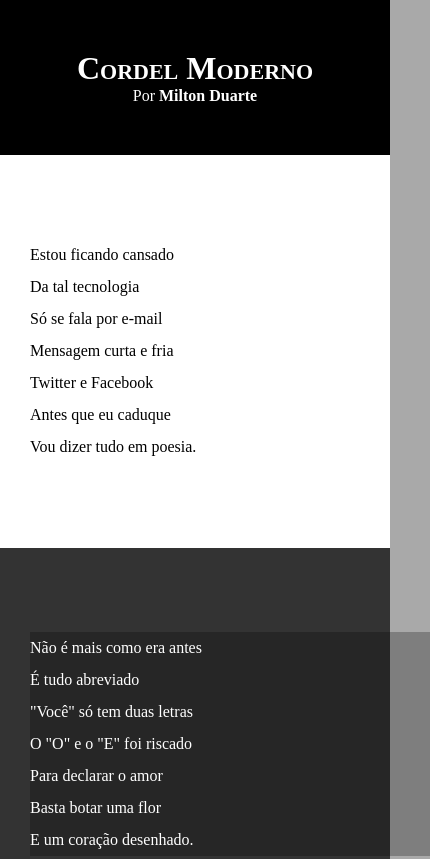
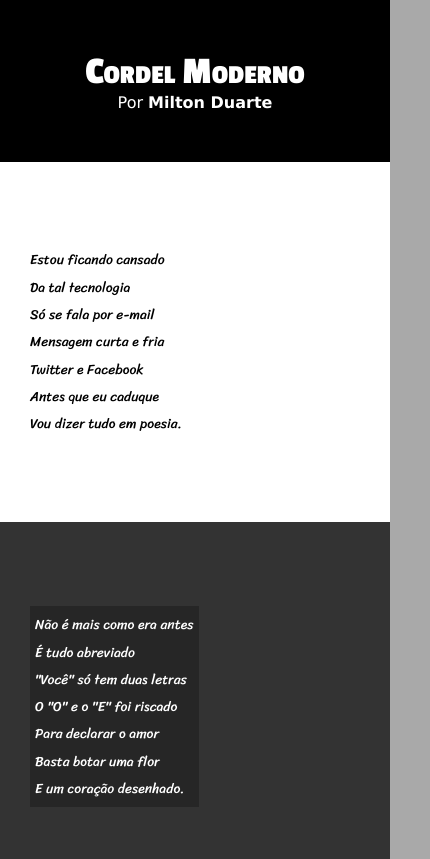
Before and after one commit to joaopimentadev/html-css, a plain HTML site: page desafios/d012/index.html in a window 390 px wide. Shown: the top 859 px of the page, 430 px wide, since content can reach past the window. Drawn offline with Linux system fonts and the light colour scheme.

Commit message:
mexi nas fontes do projeto e algumas coisas de responsividade no css

```diff
--- a/desafios/d012/style/style.css
+++ b/desafios/d012/style/style.css
@@ -1,13 +1,23 @@
 @charset "UTF-8";
+@import url('https://fonts.googleapis.com/css2?family=Passion+One:wght@400;700;900&display=swap');
+@import url('https://fonts.googleapis.com/css2?family=Passion+One:wght@400;700;900&family=Sriracha&display=swap');
+
+:root {
+    --font1: Verdana, Gevana, Tahoma, sans-serif;
+    --font2: 'Passion One', cursive;
+    --font3: 'Sriracha', cursive;
+}
 
 * {
     margin: 0px;
     padding: 0px;
+    font-size: 1em;
 }
 
 html, body {
     min-height: 100vh;
     background-color: darkgrey;
+    font-family: var(--font1);
 }
 
 header {
@@ -19,6 +29,8 @@ header {
 header > h1 {
     padding-top: 50px;
     font-variant: small-caps;
+    font-family: var(--font2);
+    font-size: 10vw;
 }
 
 header > p {
@@ -40,6 +52,8 @@ section {
     padding-left: 30px;
     padding-bottom: 10vh;
     line-height: 2em;
+    font-family: var(--font3);
+    font-size: 3.5vw;
 }
 
 section.normal {
@@ -53,7 +67,8 @@ section.imagem {
 }
 
 section.imagem > p {
-    width: 400px;
+    display: inline-block;
+    padding: 5px;
     background-color: rgba(0, 0, 0, 0.253);
 }
 
```
